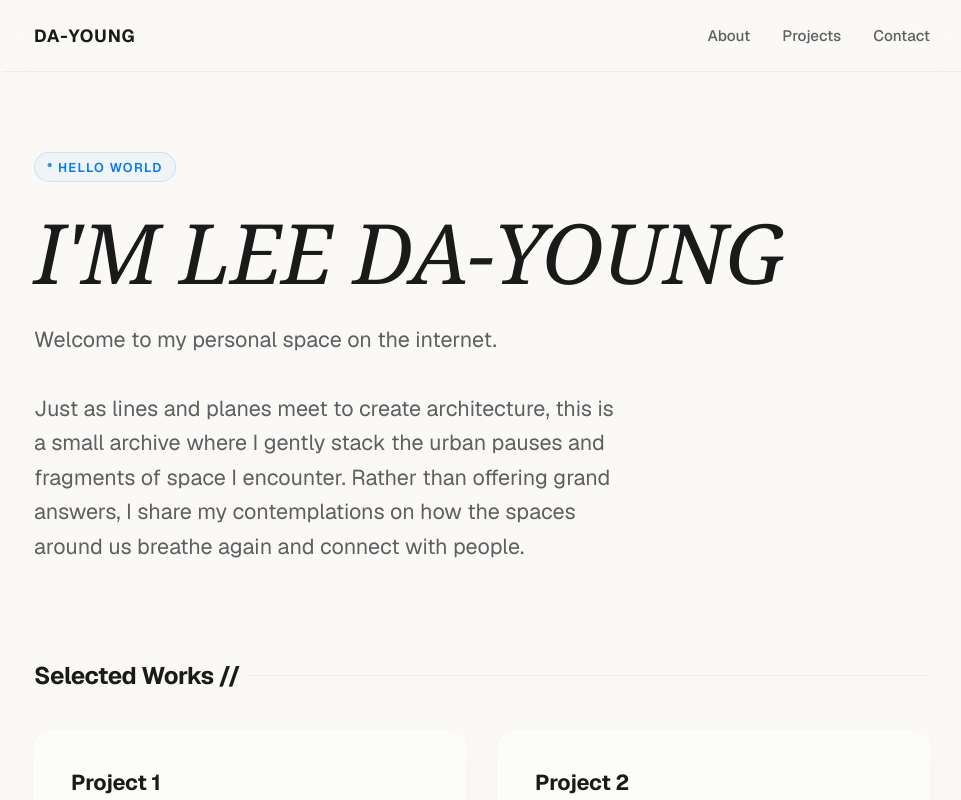
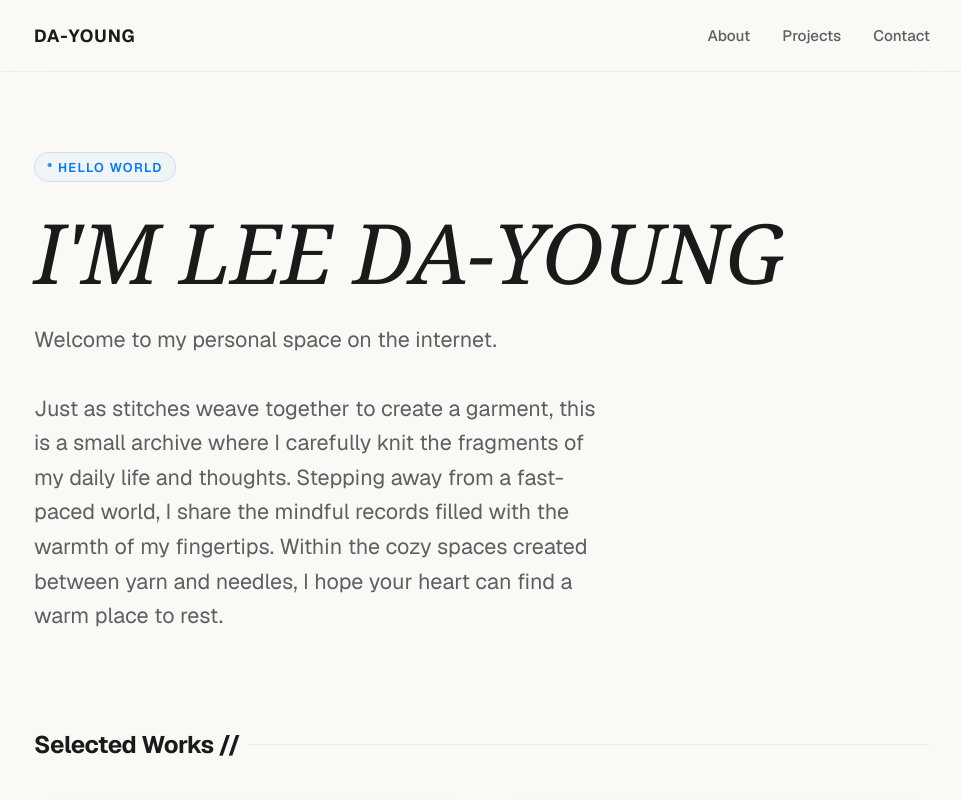
Before and after one commit to leedayoung0429-cell/my-link, a Next.js app: page / in a window 1280 px wide. Shown: the top 800 px of the page, without its empty margins (158-1119 px from the left). Built offline with nearby package versions, Linux system fonts and the light colour scheme.

Commit message:
docs: update hero description with cozy knitting tone

```diff
--- a/src/app/page.tsx
+++ b/src/app/page.tsx
@@ -43,7 +43,7 @@ export default function Home() {
           <h1 className={styles.heroTitle}>I'M LEE DA-YOUNG</h1>
           <p className={styles.heroSubtitle}>
             Welcome to my personal space on the internet. <br /><br />
-            Just as lines and planes meet to create architecture, this is a small archive where I gently stack the urban pauses and fragments of space I encounter. Rather than offering grand answers, I share my contemplations on how the spaces around us breathe again and connect with people.
+            Just as stitches weave together to create a garment, this is a small archive where I carefully knit the fragments of my daily life and thoughts. Stepping away from a fast-paced world, I share the mindful records filled with the warmth of my fingertips. Within the cozy spaces created between yarn and needles, I hope your heart can find a warm place to rest.
           </p>
         </section>
 
```
